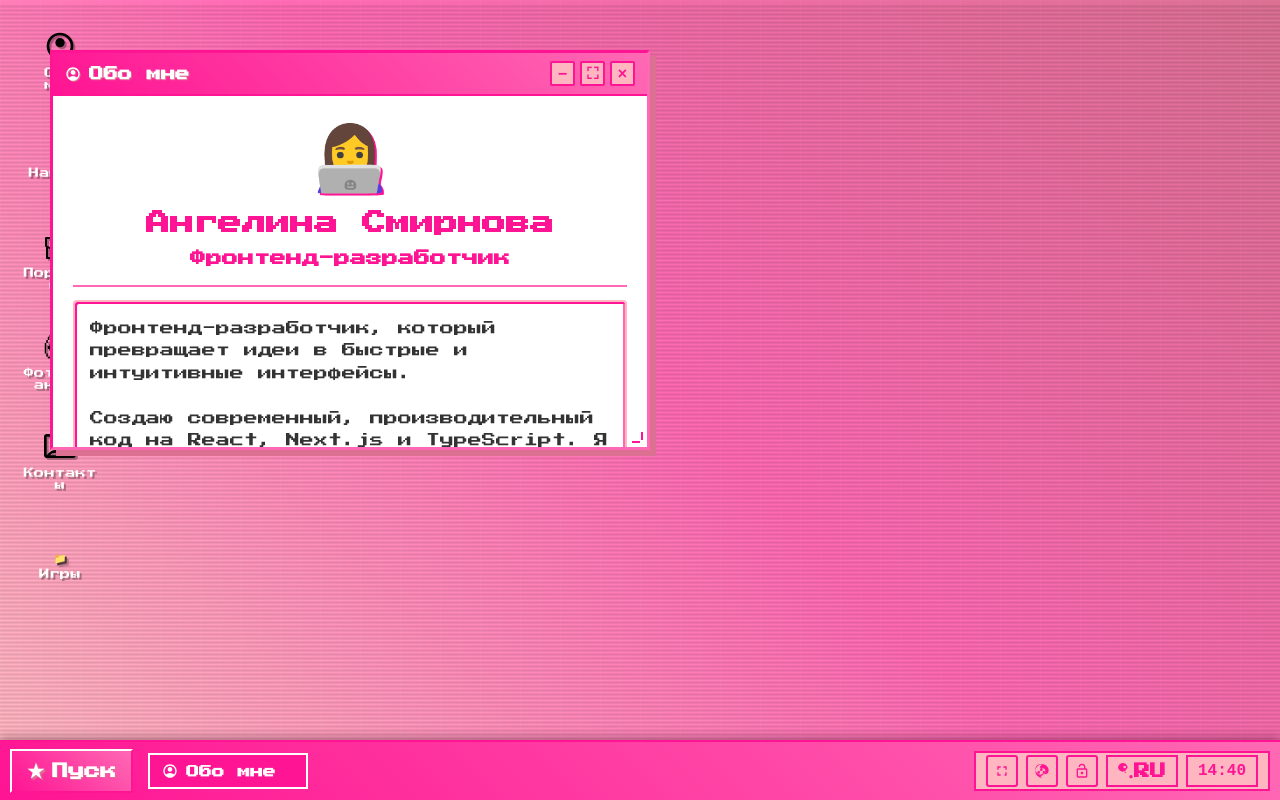
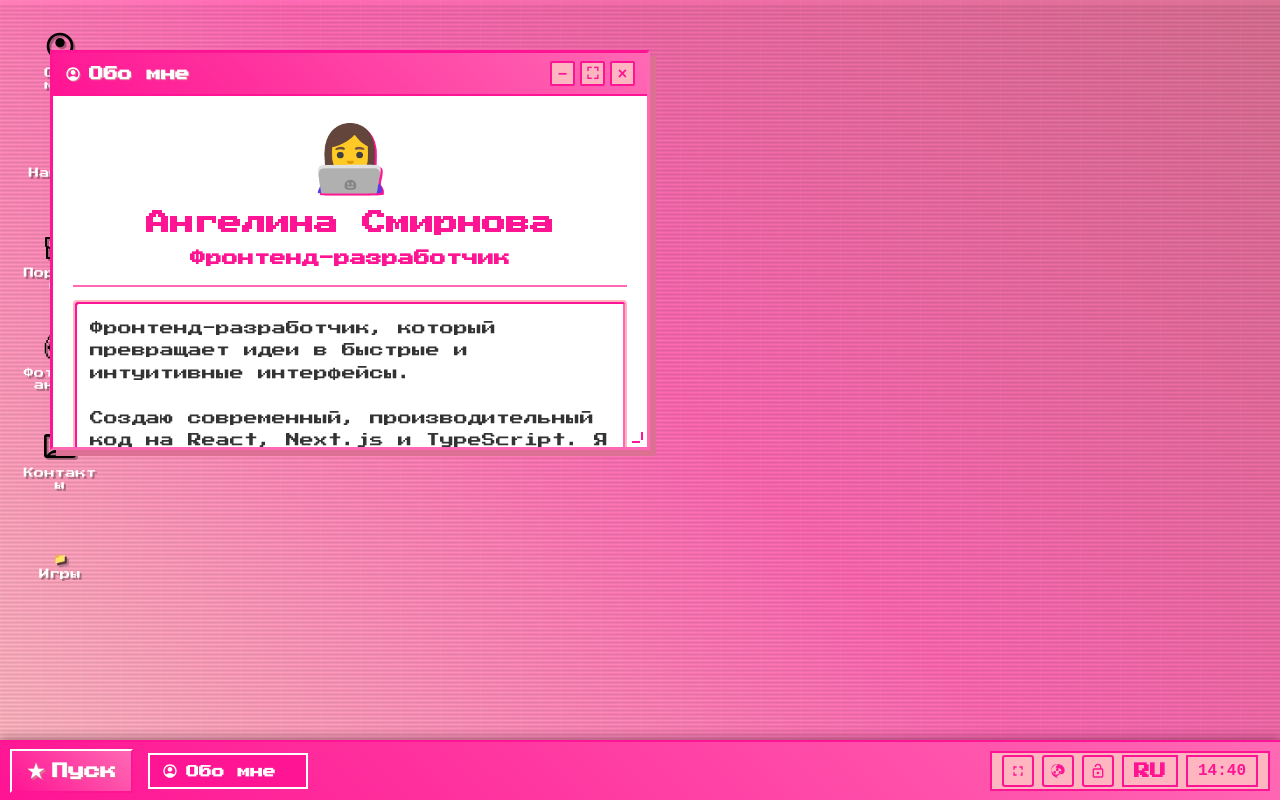
Before and after one commit to geliusgelius/pixel-portfolio, a React (Vite) app: page / in a window 1280 px wide. Built offline with nearby package versions, Linux system fonts and the light colour scheme.

Commit message:
fix ru-en icon

```diff
--- a/src/components/Desktop/Taskbar.jsx
+++ b/src/components/Desktop/Taskbar.jsx
@@ -165,7 +165,6 @@ const Taskbar = ({
 
         <div className="language-selector">
           <div className="language-button" onClick={handleLanguageClick}>
-            <MdiLanguage className="language-icon" />
             {currentLanguage === "ru" ? "RU" : "EN"}
           </div>
 
```
